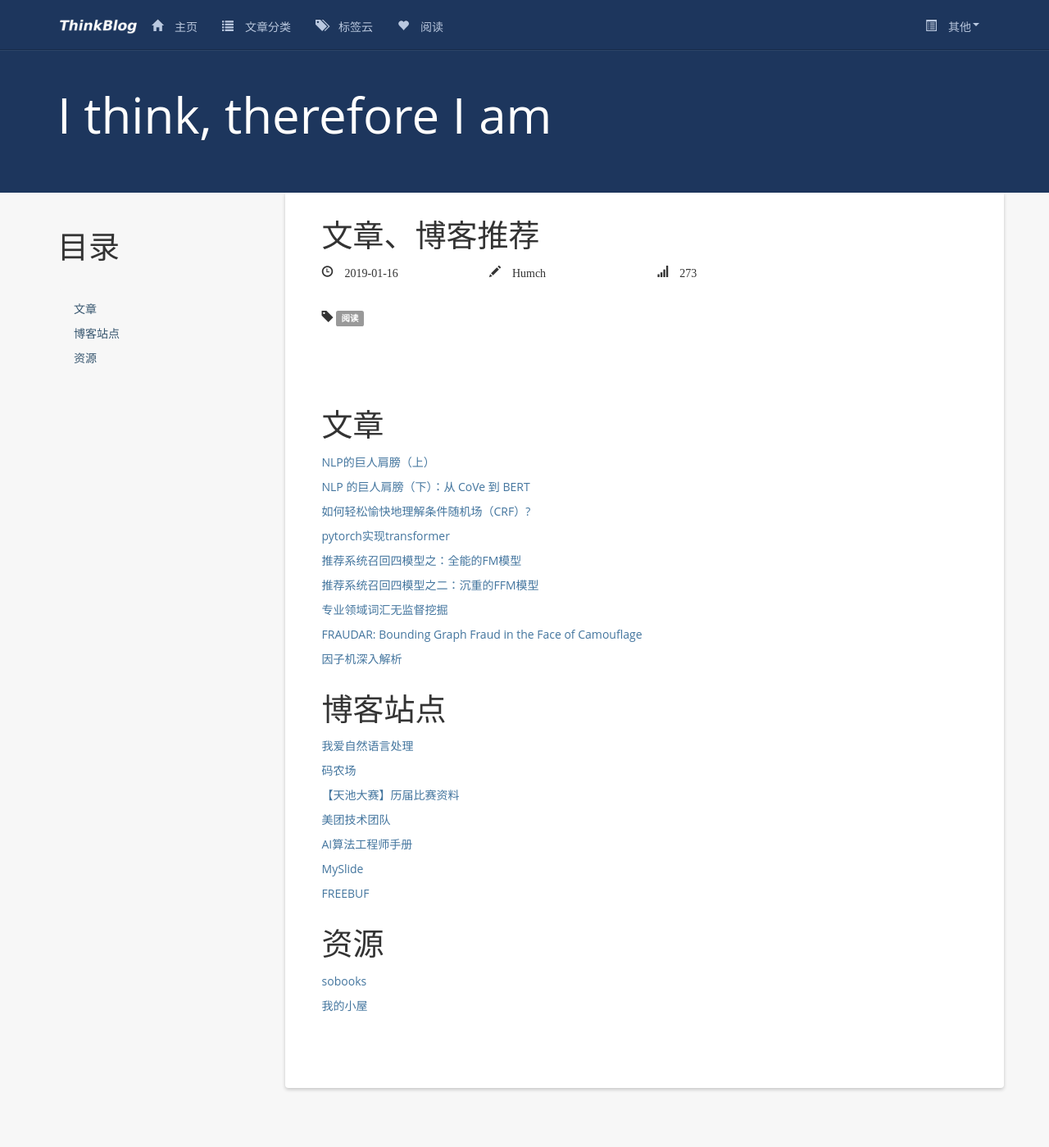
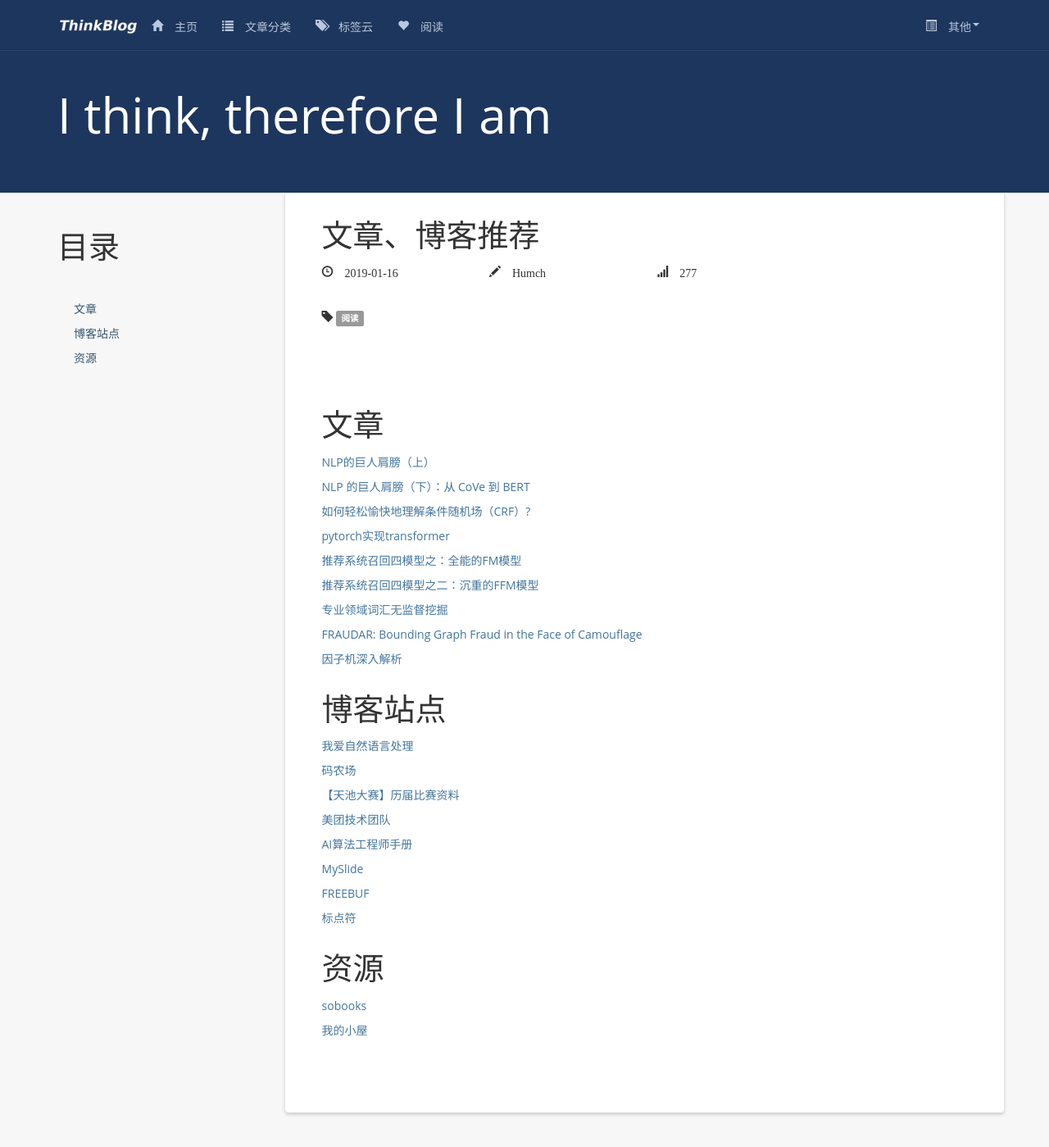
Before and after one commit to Brook-Lan/Brook-Lan.github.io, a Jekyll site: the page built from reference.md, in a window 1280 px wide and 1400 px high. Shown: the whole window at 82% size. Built offline with Jekyll 4.4.1, drawn with Linux system fonts in a browser that asks for light colours; nearby versions of some CDN libraries; comment, search, counter and statistics services are not loaded.

Commit message:
添加 博客站点

```diff
--- a/reference.md
+++ b/reference.md
@@ -48,6 +48,8 @@
 
 <a href="https://freebuf.com">FREEBUF</a>
 
+<a href="https://www.biaodianfu.com/"> 标点符</a>
+
 
 资源
 ====================
```
